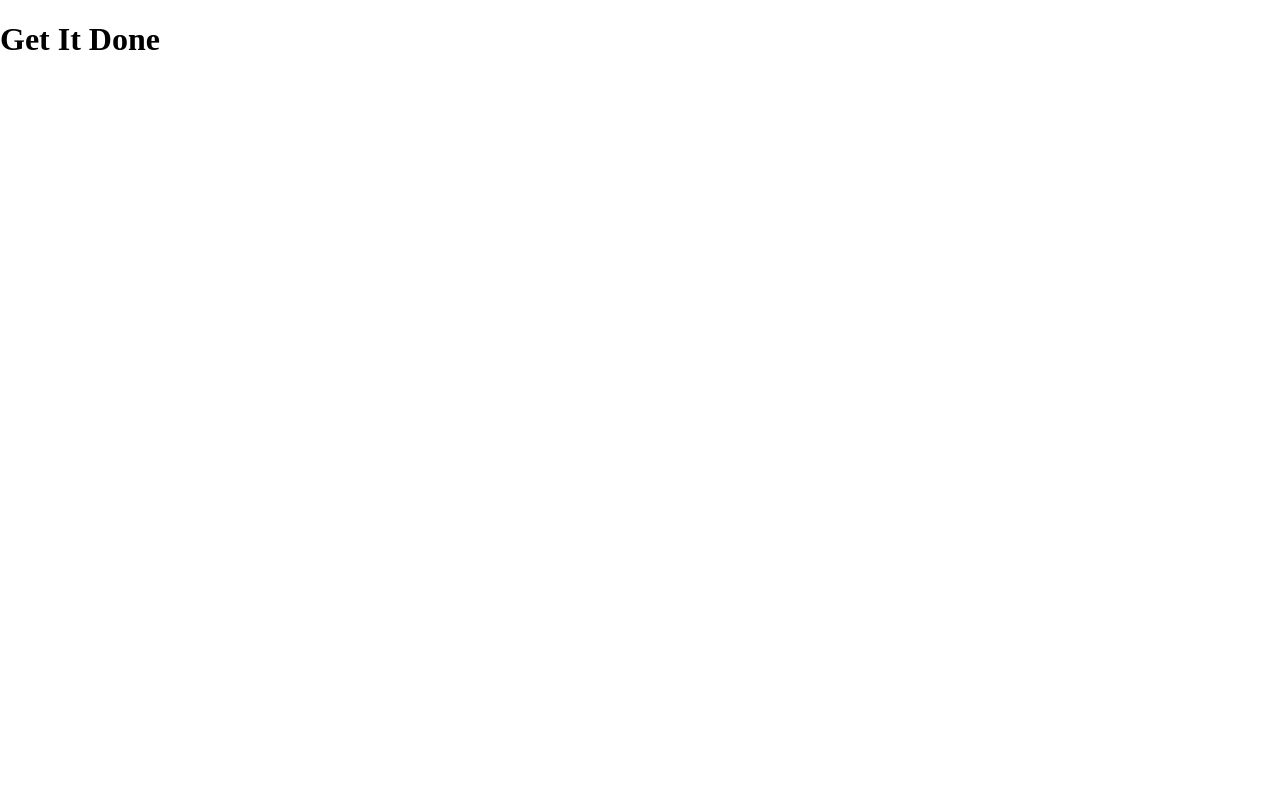
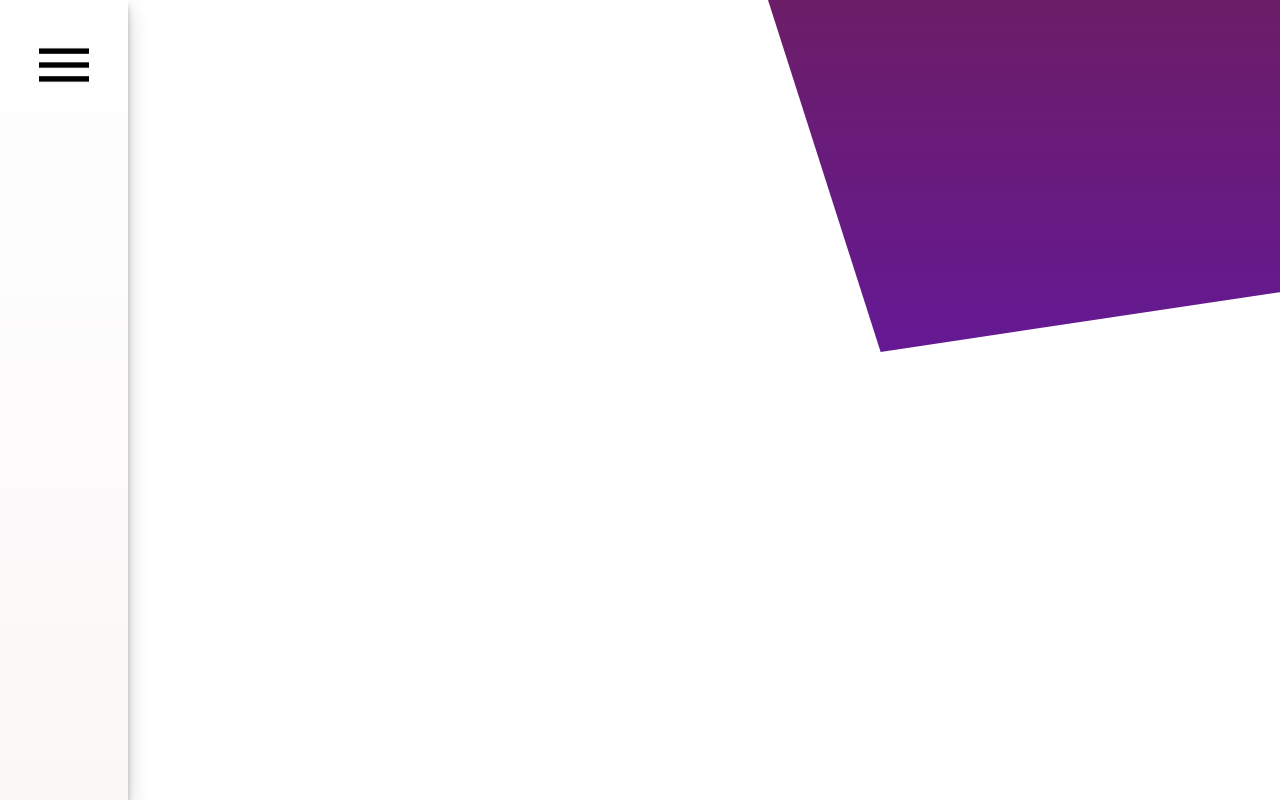
Before and after one commit to blackcrabb/GetItDone, a plain HTML site: page index.html in a window 1280 px wide. Drawn offline with Linux system fonts and the light colour scheme.

Commit message:
side bar start

```diff
--- a/index.html
+++ b/index.html
@@ -9,7 +9,18 @@
         <link href="https://fonts.googleapis.com/css2?family=Montserrat:wght@500;700;900&display=swap" rel="stylesheet">
     </head>
     <body>
-        <h1>Get It Done</h1>
+        <div id="menu-section">
+            <input type="checkbox" id="menu">
+            <aside id="menu-controller">
+                <label for="menu" class="icon"></label>
+            </aside>
+            <div class="menu-dimmed-bg"></div>
+        </div>
+
+        <section id="main">
+        </section>
+
+
 
 
         <script src="js/data_format.js" type="text/javascript"></script>
--- a/sass/_menu_slider.scss
+++ b/sass/_menu_slider.scss
@@ -0,0 +1,33 @@
+#menu-section {
+    input {
+        display: none; }
+    color: rgba(var(--text-color),1);
+}
+
+#menu-controller {
+    width: calc(4.5vw + 70px);
+    min-height: 100vh;
+    height: 100%;
+    box-sizing: border-box;
+    flex-shrink: 0;
+    padding-top: 40px;
+    background-image: linear-gradient(rgba(var(--sidebar-gradient-1),1),rgba(var(--sidebar-gradient-2),1));
+    box-shadow: 0 10px 20px rgba(var(--shadow-color),.19), 0 6px 6px rgba(var(--shadow-color),.23);
+    transition: transform 1s;
+
+    label {
+        width: 40%;
+        margin: 0 auto;
+        background-position: center;
+        height: 50px;
+        display: block;
+        background-image: url("../images/hamburger.png");
+        background-size: contain;
+        background-repeat: no-repeat;
+    }
+}
+
+#menu-dimmed-bg {
+    transform: translate(-120vw);
+    transition: transform .8s .2s, color $color-transition-time, background-color $color-transition-time;
+}
--- a/sass/_other.scss
+++ b/sass/_other.scss
@@ -1 +1,89 @@
 body{  margin: 0; }
+
+.black { font-size: 900;}
+.bold { font-size: 900;}
+.current-themes { border-bottom: 4px solid;}
+
+.invert {
+    background-color: rgba(var(--text-color),1);
+    color: rgba(var(--bg-color),1);
+    transition: all $color-transition-time;
+}
+
+.icon {
+    transition: transform .4s;
+    transform-origin: center;
+    transition-timing-function: cubic-bezier(.9,1.65,.42,.61);
+    &:hoveer {
+        transform: rotate(180deg);
+    }
+}
+
+header,h1,h2,h3,h4,h5,h6, input {
+    font-weight: inherit;
+}
+
+button,input {font-family: inherit;}
+ul {padding: 0;}
+
+:root {
+    min-height: 100vh;
+    @media (max-width: 1720px) {font-size: 95%;}
+    @media (max-width: 1600px) {font-size: 90%;}
+    @media (max-width: 1500px) {font-size: 82%;}
+    @media (max-width: 1400px) {font-size: 75%;}
+    @media (max-width: 1300px) {font-size: 70%;}
+    @media (max-width: 1200px) {font-size: 62%;}
+    @media (max-width: 1100px) {font-size: 55%;}
+    @media (max-width: 1000px) {font-size: 50%;}
+    @media (max-width: 900px) {font-size: 45%;}
+    @media (max-width: 800px) {font-size: 42%;}
+    @media (max-width: 700px) {font-size: 38%;}
+    @media (max-width: 600px) {font-size: 35%;}
+    @media (max-width: 500px) {font-size: 32%;}
+}
+
+body {
+    font-family: "Montserrat", sans-serif;
+    background-color: rgba(var(--bg-color),1);
+    margin: 0;
+    cursor: default;
+    min-height: 100vh;
+    display: flex;
+    @media (max-width: 1100px){
+        flex-direction: column;
+    }
+}
+
+#main {
+    flex-grow: 1;
+    position: relative;
+}
+
+#main::after {
+    content: "";
+    position: fixed;
+    top: 0;
+    right: 0;
+    z-index: -1;
+    height: 44vh;
+    width: 20%;
+    background-image: linear-gradient(rgba(var(--gradient-1),1),rgba(var(--gradient-2),1));
+    clip-path: polygon(0 0, 100% 0, 100% 83%, 22% 100%);
+    @media (max-width: 1600px){
+        width: 30%;
+    }
+    @media (max-width: 1400px){
+        width: 38vh;
+        width: 40%;
+        clip-path: polygon(0, 0, 100% 0, 100% 83%, 22% 100%);
+    }
+    @media (max-width: 1100px){
+        position: absolute;
+        width: 100%;
+        height: 10vh;
+        top: auto;
+        bottom: 0;
+        clip-path: polygon(0 39%, 100% 0, 100% 100%, 0 100%);
+    }
+}
```
Also changed, not shown: sass/_variables.scss (+5 -5 lines), images/close.png (added), images/favicons/favicon-16x16.png (added), images/favicons/favicon-32x32.png (added), images/favicons/icon4.png (added), images/hamburger.png (added), stylesheets/main.css.
